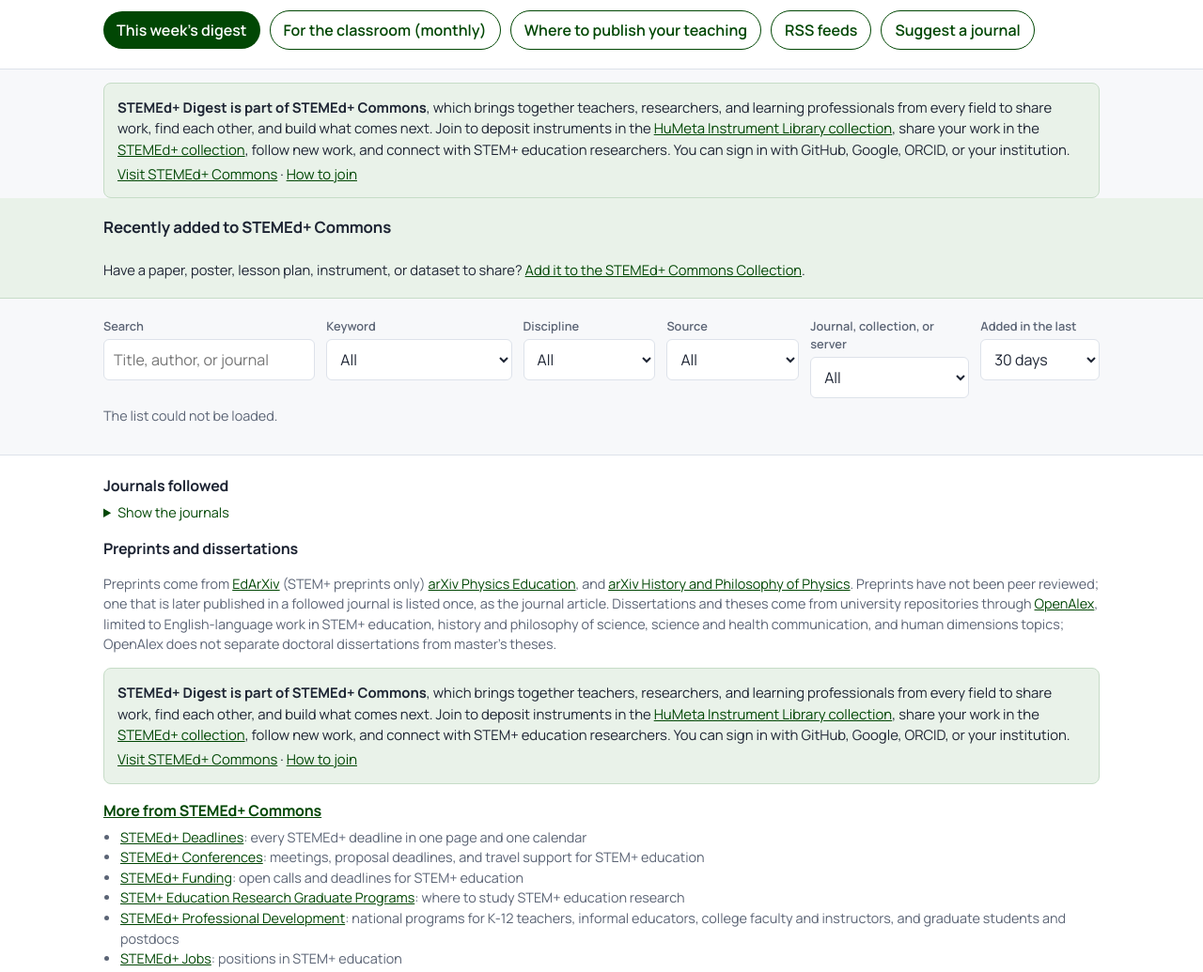
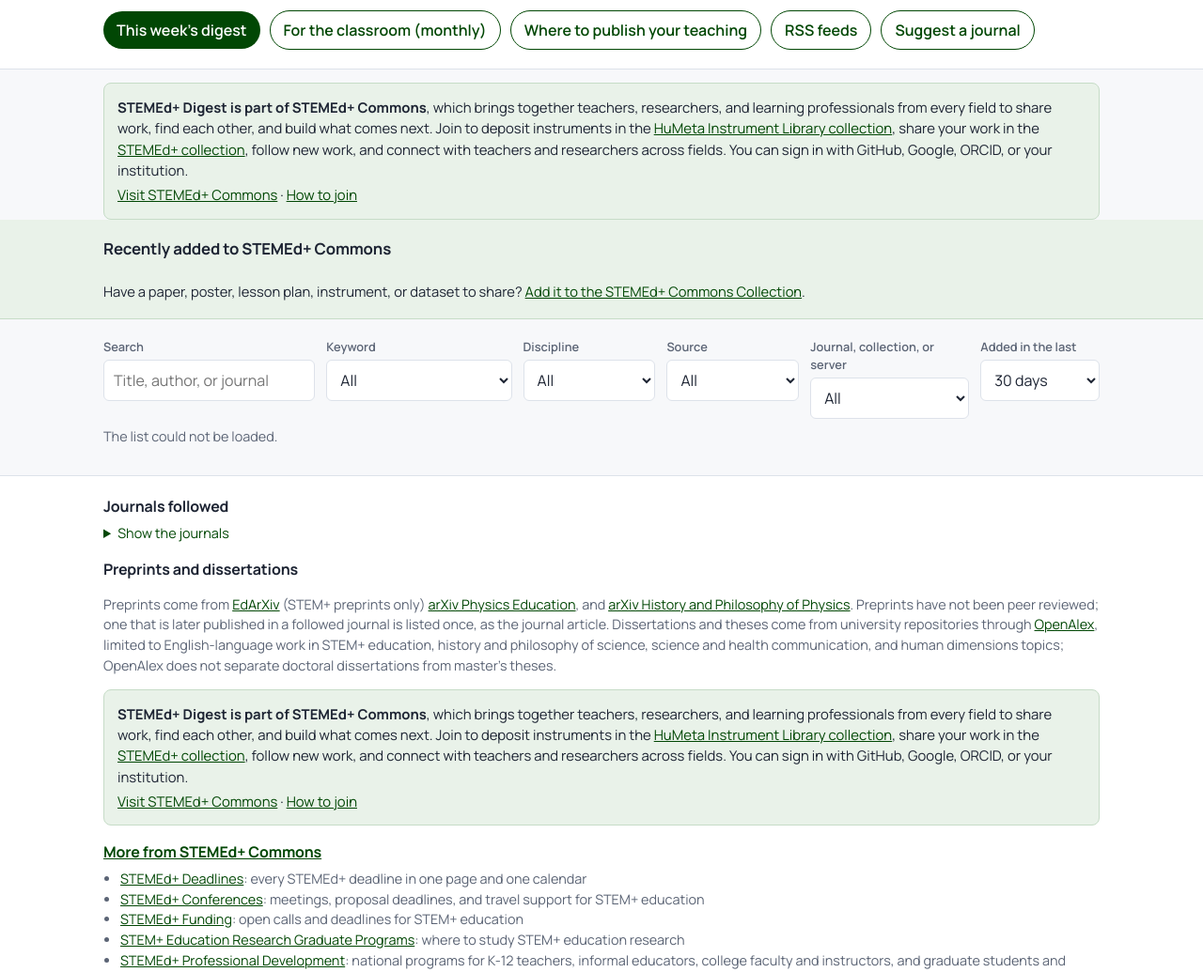
Before and after one commit to JLib271/STEMEd-Digest, a plain HTML site: page site/index.html in a window 1280 px wide. Shown: the part 291-1326 px from the top of the page at 94% size. Drawn offline with Linux system fonts and the light colour scheme; no server answers.

Commit message:
Blurb: "connect with teachers and researchers across fields"
Co-Authored-By: Claude Opus 5.5 <noreply@anthropic.com>
Claude-Session: https://claude.ai/code/session_01Xxm9siXygVpFM5Q4XvGHYh

```diff
--- a/site/index.html
+++ b/site/index.html
@@ -81,7 +81,7 @@
     </div>
   </div>
 </header>
-<div class="wrap"><div class="join join-top" role="note"><p><strong>STEMEd+ Digest is part of STEMEd+ Commons</strong>, which brings together teachers, researchers, and learning professionals from every field to share work, find each other, and build what comes next. Join to deposit instruments in the <a href="https://works.hcommons.org/collections/humetainstrumentlibrary/" target="_blank" rel="noopener noreferrer">HuMeta Instrument Library collection<span class="vh"> (opens in a new tab)</span></a>, share your work in the <a href="https://works.hcommons.org/collections/stemedplus/" target="_blank" rel="noopener noreferrer">STEMEd+ collection<span class="vh"> (opens in a new tab)</span></a>, follow new work, and connect with STEM+ education researchers. You can sign in with GitHub, Google, ORCID, or your institution.</p><p><a href="https://stemedplus.hcommons.org/" target="_blank" rel="noopener noreferrer">Visit STEMEd+ Commons<span class="vh"> (opens in a new tab)</span></a> · <a href="https://support.hcommons.org/profiles/login-and-registration/" target="_blank" rel="noopener noreferrer">How to join<span class="vh"> (opens in a new tab)</span></a></p></div></div>
+<div class="wrap"><div class="join join-top" role="note"><p><strong>STEMEd+ Digest is part of STEMEd+ Commons</strong>, which brings together teachers, researchers, and learning professionals from every field to share work, find each other, and build what comes next. Join to deposit instruments in the <a href="https://works.hcommons.org/collections/humetainstrumentlibrary/" target="_blank" rel="noopener noreferrer">HuMeta Instrument Library collection<span class="vh"> (opens in a new tab)</span></a>, share your work in the <a href="https://works.hcommons.org/collections/stemedplus/" target="_blank" rel="noopener noreferrer">STEMEd+ collection<span class="vh"> (opens in a new tab)</span></a>, follow new work, and connect with teachers and researchers across fields. You can sign in with GitHub, Google, ORCID, or your institution.</p><p><a href="https://stemedplus.hcommons.org/" target="_blank" rel="noopener noreferrer">Visit STEMEd+ Commons<span class="vh"> (opens in a new tab)</span></a> · <a href="https://support.hcommons.org/profiles/login-and-registration/" target="_blank" rel="noopener noreferrer">How to join<span class="vh"> (opens in a new tab)</span></a></p></div></div>
 <section class="commons" aria-labelledby="commons-h">
   <div class="wrap">
     <h2 id="commons-h">Recently added to STEMEd+ Commons</h2>
@@ -110,7 +110,7 @@
     <details id="jdetails"><summary id="jsummary">Show the journals</summary><ul id="journallist" class="jl"></ul></details>
     <h2>Preprints and dissertations</h2>
     <p id="others">Preprints come from <a href="https://edarxiv.org/">EdArXiv</a> (STEM+ preprints only) <a href="https://arxiv.org/list/physics.ed-ph/recent">arXiv Physics Education</a>, and <a href="https://arxiv.org/list/physics.hist-ph/recent">arXiv History and Philosophy of Physics</a>. Preprints have not been peer reviewed; one that is later published in a followed journal is listed once, as the journal article. Dissertations and theses come from university repositories through <a href="https://openalex.org/">OpenAlex</a>, limited to English-language work in STEM+ education, history and philosophy of science, science and health communication, and human dimensions topics; OpenAlex does not separate doctoral dissertations from master's theses.</p>
-    <div class="join join-bottom" role="note"><p><strong>STEMEd+ Digest is part of STEMEd+ Commons</strong>, which brings together teachers, researchers, and learning professionals from every field to share work, find each other, and build what comes next. Join to deposit instruments in the <a href="https://works.hcommons.org/collections/humetainstrumentlibrary/" target="_blank" rel="noopener noreferrer">HuMeta Instrument Library collection<span class="vh"> (opens in a new tab)</span></a>, share your work in the <a href="https://works.hcommons.org/collections/stemedplus/" target="_blank" rel="noopener noreferrer">STEMEd+ collection<span class="vh"> (opens in a new tab)</span></a>, follow new work, and connect with STEM+ education researchers. You can sign in with GitHub, Google, ORCID, or your institution.</p><p><a href="https://stemedplus.hcommons.org/" target="_blank" rel="noopener noreferrer">Visit STEMEd+ Commons<span class="vh"> (opens in a new tab)</span></a> · <a href="https://support.hcommons.org/profiles/login-and-registration/" target="_blank" rel="noopener noreferrer">How to join<span class="vh"> (opens in a new tab)</span></a></p></div>
+    <div class="join join-bottom" role="note"><p><strong>STEMEd+ Digest is part of STEMEd+ Commons</strong>, which brings together teachers, researchers, and learning professionals from every field to share work, find each other, and build what comes next. Join to deposit instruments in the <a href="https://works.hcommons.org/collections/humetainstrumentlibrary/" target="_blank" rel="noopener noreferrer">HuMeta Instrument Library collection<span class="vh"> (opens in a new tab)</span></a>, share your work in the <a href="https://works.hcommons.org/collections/stemedplus/" target="_blank" rel="noopener noreferrer">STEMEd+ collection<span class="vh"> (opens in a new tab)</span></a>, follow new work, and connect with teachers and researchers across fields. You can sign in with GitHub, Google, ORCID, or your institution.</p><p><a href="https://stemedplus.hcommons.org/" target="_blank" rel="noopener noreferrer">Visit STEMEd+ Commons<span class="vh"> (opens in a new tab)</span></a> · <a href="https://support.hcommons.org/profiles/login-and-registration/" target="_blank" rel="noopener noreferrer">How to join<span class="vh"> (opens in a new tab)</span></a></p></div>
     <h2><a id="morehead" class="more-link" href="https://stemedplus.hcommons.org/">More from STEMEd+ Commons</a></h2>
     <ul id="more">
       <li><a class="more-link" href="https://jlib271.github.io/stemed-deadlines/">STEMEd+ Deadlines</a>: every STEMEd+ deadline in one page and one calendar</li>
```
Also changed, not shown: site/publish.html (+1 -1 lines).
